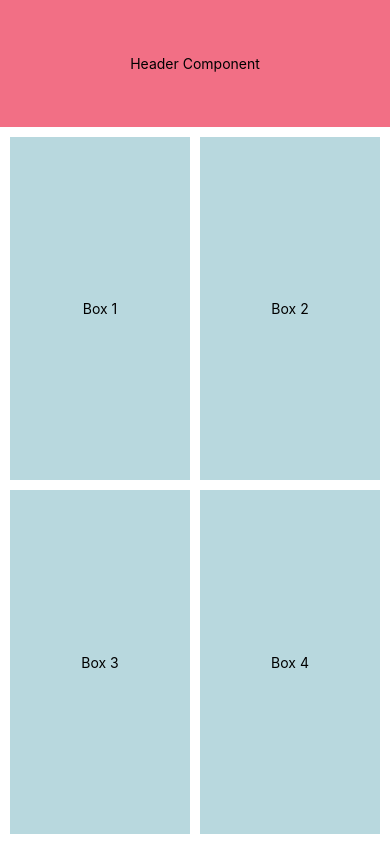
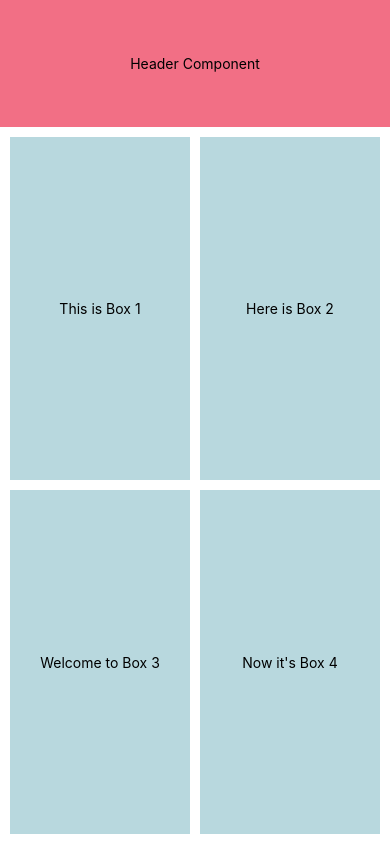
Before and after one commit to JIllWesterfelhaus/RNLayout, a React Native app: screen / in a window 390 px wide. Built offline with nearby package versions, Linux system fonts and the light colour scheme.

Commit message:
updated boxes.js

```diff
--- a/src/Boxes.js
+++ b/src/Boxes.js
@@ -10,26 +10,26 @@ export default class Boxes extends React.Component {
 
                 <View style={styles.box}>
                     <View style={styles.inner}>
-                        <Text>Box 1</Text>
+                        <Text>This is Box 1</Text>
                     </View>
                 </View>
 
 
                 <View style={styles.box}>
                     <View style={styles.inner}>
-                        <Text>Box 2</Text>
+                        <Text>Here is Box 2</Text>
                     </View>
                 </View>
 
                 <View style={styles.box}>
                     <View style={styles.inner}>
-                        <Text>Box 3</Text>
+                        <Text>Welcome to Box 3</Text>
                     </View>
                 </View>
 
                 <View style={styles.box}>
                     <View style={styles.inner}>
-                        <Text>Box 4</Text>
+                        <Text>Now it's Box 4</Text>
                     </View>
                 </View>
 
```
